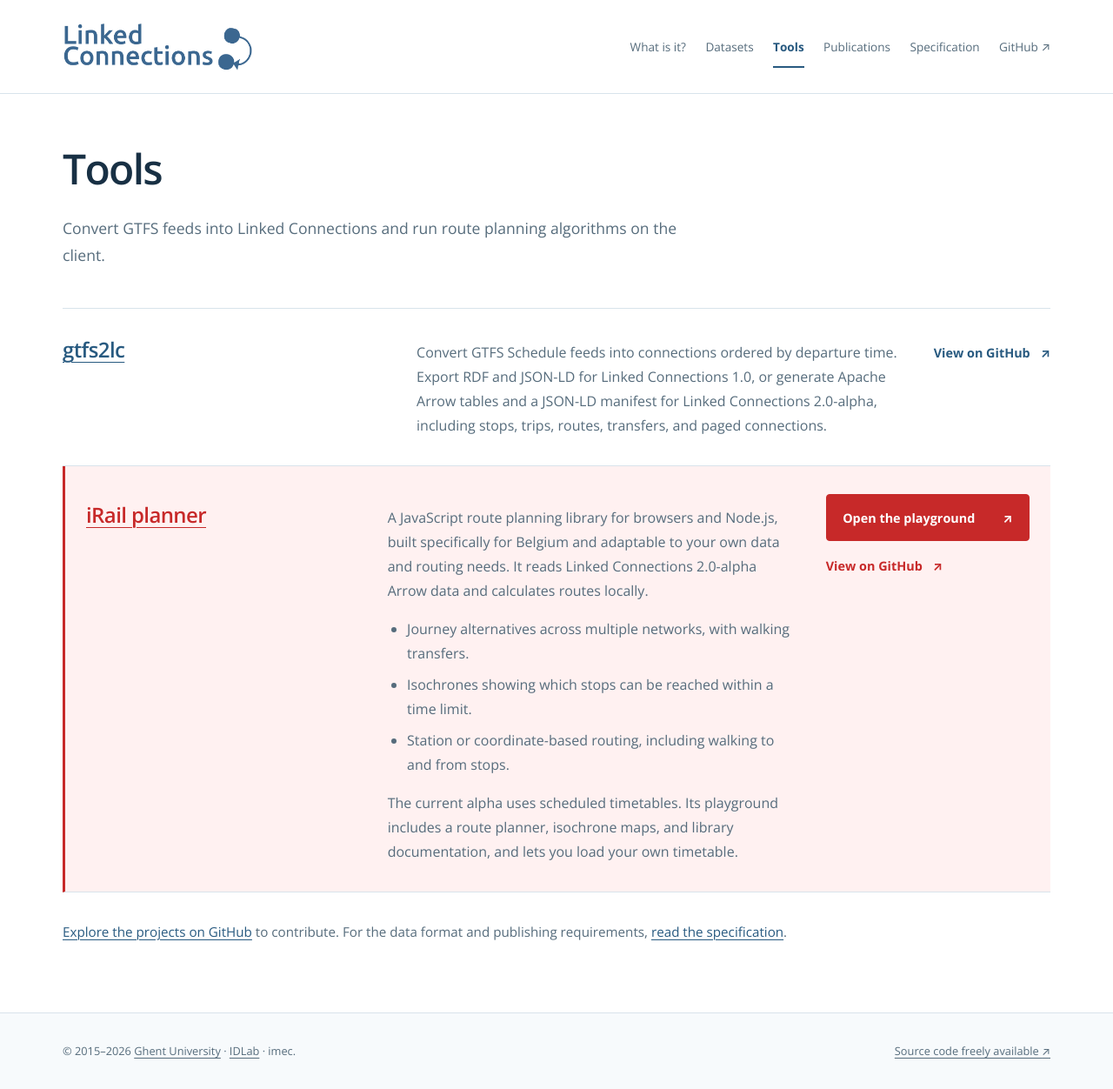
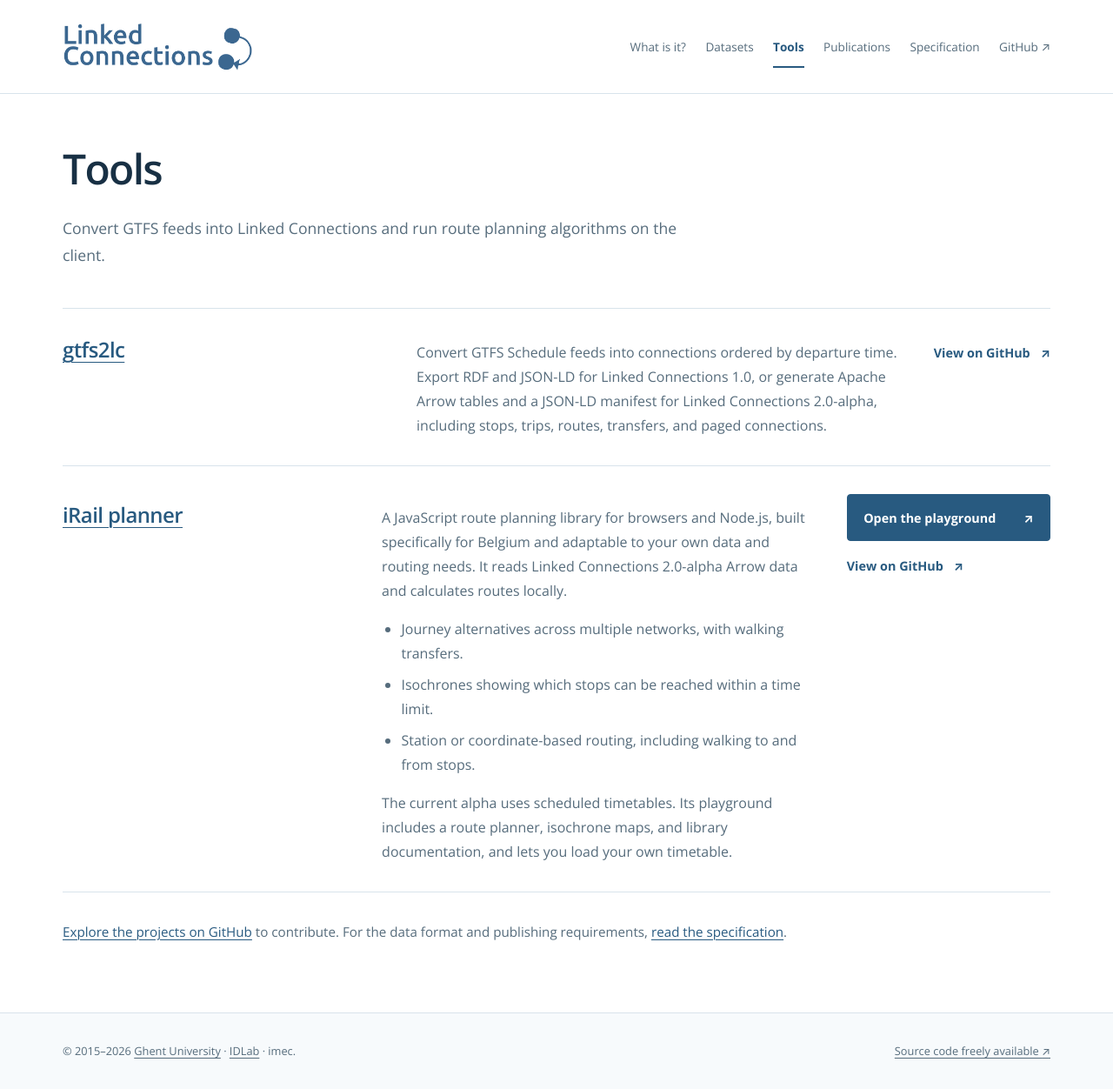
Before and after one commit to linkedconnections/website, a Jekyll site: the page built from tools.html, in a window 1280 px wide. Shown: the whole page at 87% size. Built offline with Jekyll 4.4.1, drawn with Linux system fonts in a browser that asks for light colours.

Commit message:
Don’t use iRail red in style

```diff
--- a/datasets.html
+++ b/datasets.html
@@ -10,7 +10,7 @@
     <p>Public transport datasets published as Linked Connections. Follow the links to access the data or contribute another dataset.</p>
   </header>
   <div class="split-panel">
-    <article class="panel panel-primary irail-accent">
+    <article class="panel panel-primary">
       <h2>Belgian railway connections</h2>
       <p>Connections for the Belgian railway company, SNCB/NMBS, hosted by the <a href="https://irail.be">iRail project</a> of <a href="https://openknowledge.be">Open Knowledge Belgium</a>.</p>
       <a class="button" href="https://irail.github.io/iRail-cdn/manifest.jsonld">Explore the dataset <span aria-hidden="true">↗</span></a>
--- a/style/main.css
+++ b/style/main.css
@@ -108,9 +108,6 @@
 .panel .text-link { margin-top: .5rem; }
 .panel-note { font-size: .85rem; color: var(--spec-muted); margin-top: 1.5rem; }
 .support-note { margin-top: 2rem; color: var(--spec-muted); font-size: .95rem; }
-/* Match irail.be's accent colours for iRail datasets and tools. */
-.irail-accent { --spec-blue: #c72929; --link-hover: #9f1f1f; --surface: #fff1f1; }
-.irail-accent h2 { color: var(--spec-blue); }
 
 /* Homepage */
 .home-hero { display: grid; grid-template-columns: 1.2fr 1fr; align-items: center; gap: 2rem 4rem; padding: .5rem 0 1rem; }
@@ -174,7 +171,6 @@
 .resource-row h2 { margin: 0; font-size: 1.5rem; }
 .resource-row p { margin: 0; color: var(--spec-muted); }
 .resource-row .text-link { font-size: .9rem; padding: 0; }
-.resource-row.irail-accent { background: var(--surface); border-left: 3px solid var(--spec-blue); padding-inline: 1.5rem; }
 .resource-features { margin: 1rem 0; color: var(--spec-muted); }
 .resource-actions { display: flex; flex-direction: column; align-items: flex-start; gap: 1rem; font-size: .9rem; }
 .publication-year { display: grid; grid-template-columns: 130px minmax(0, 1fr); gap: 2.5rem; padding: 2.25rem 0; border-top: 1px solid var(--spec-line); }
--- a/tools.html
+++ b/tools.html
@@ -15,7 +15,7 @@
       <p>Convert GTFS Schedule feeds into connections ordered by departure time. Export RDF and JSON-LD for Linked Connections 1.0, or generate Apache Arrow tables and a JSON-LD manifest for Linked Connections 2.0-alpha, including stops, trips, routes, transfers, and paged connections.</p>
       <a class="text-link" href="https://github.com/linkedconnections/gtfs2lc" aria-label="View gtfs2lc on GitHub">View on GitHub <span aria-hidden="true">↗</span></a>
     </article>
-    <article class="resource-row irail-accent">
+    <article class="resource-row">
       <h2><a href="https://github.com/irail/planner">iRail planner</a></h2>
       <div class="resource-description">
         <p>A JavaScript route planning library for browsers and Node.js, built specifically for Belgium and adaptable to your own data and routing needs. It reads Linked Connections 2.0-alpha Arrow data and calculates routes locally.</p>
```
